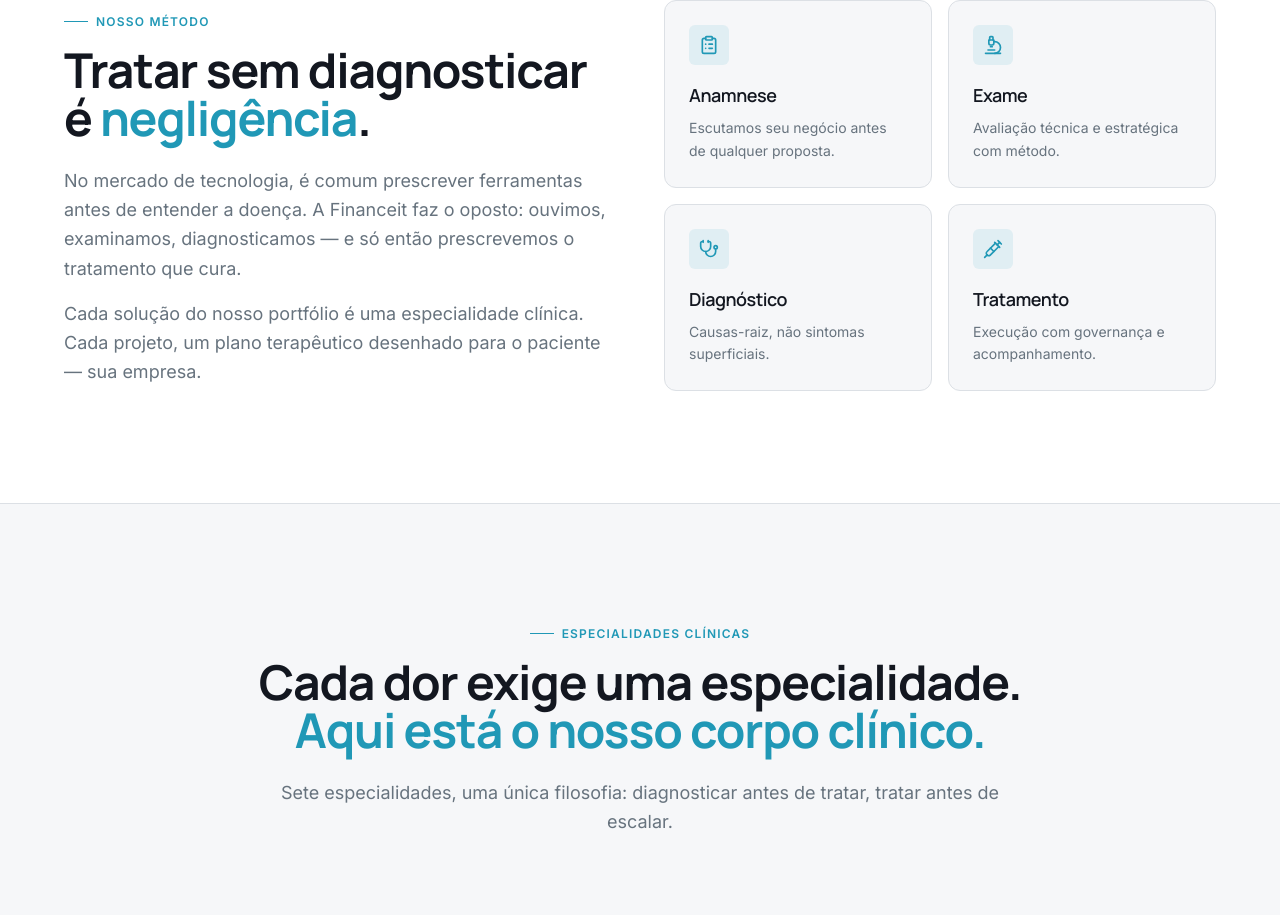
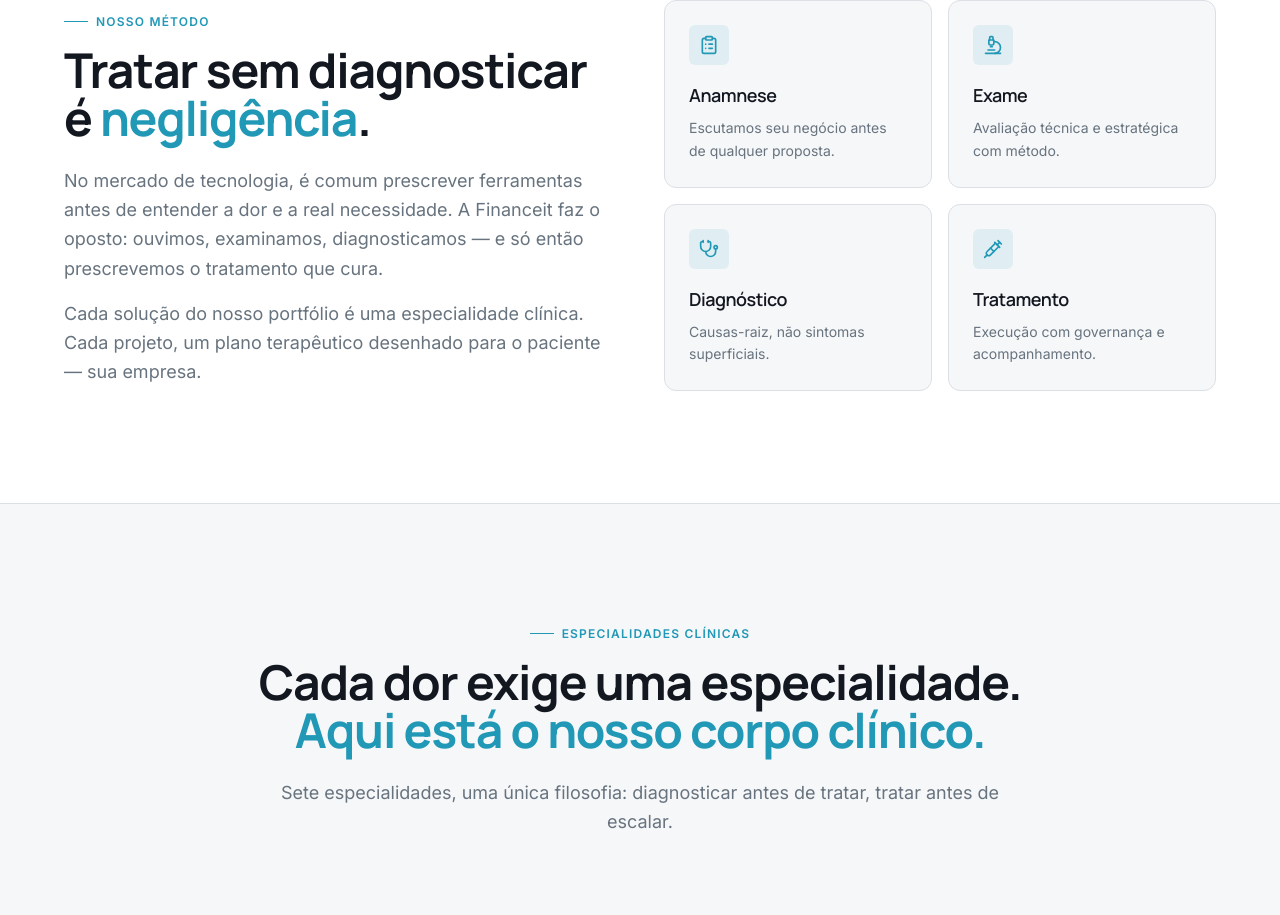
Before and after one commit to financeitbra/project-harmony, a React (Vite) app: page /portfolio in a window 1280 px wide. Shown: the part 1244-2159 px from the top of the page. Built offline with nearby package versions, Linux system fonts and the light colour scheme; no server answers.

Commit message:
Changes
Co-authored-by: financeitbra <87026702+financeitbra@users.noreply.github.com>

```diff
--- a/src/pages/PortfolioPage.tsx
+++ b/src/pages/PortfolioPage.tsx
@@ -376,8 +376,8 @@ const PortfolioPage = () => {
               </h2>
               <p className="mt-6 text-lg leading-relaxed text-muted-foreground">
                 No mercado de tecnologia, é comum prescrever ferramentas antes de
-                entender a doença. A Financeit faz o oposto: ouvimos, examinamos,
-                diagnosticamos — e só então prescrevemos o tratamento que cura.
+                entender a dor e a real necessidade. A Financeit faz o oposto: ouvimos,
+                examinamos, diagnosticamos — e só então prescrevemos o tratamento que cura.
               </p>
               <p className="mt-4 text-lg leading-relaxed text-muted-foreground">
                 Cada solução do nosso portfólio é uma especialidade clínica. Cada projeto,
```
